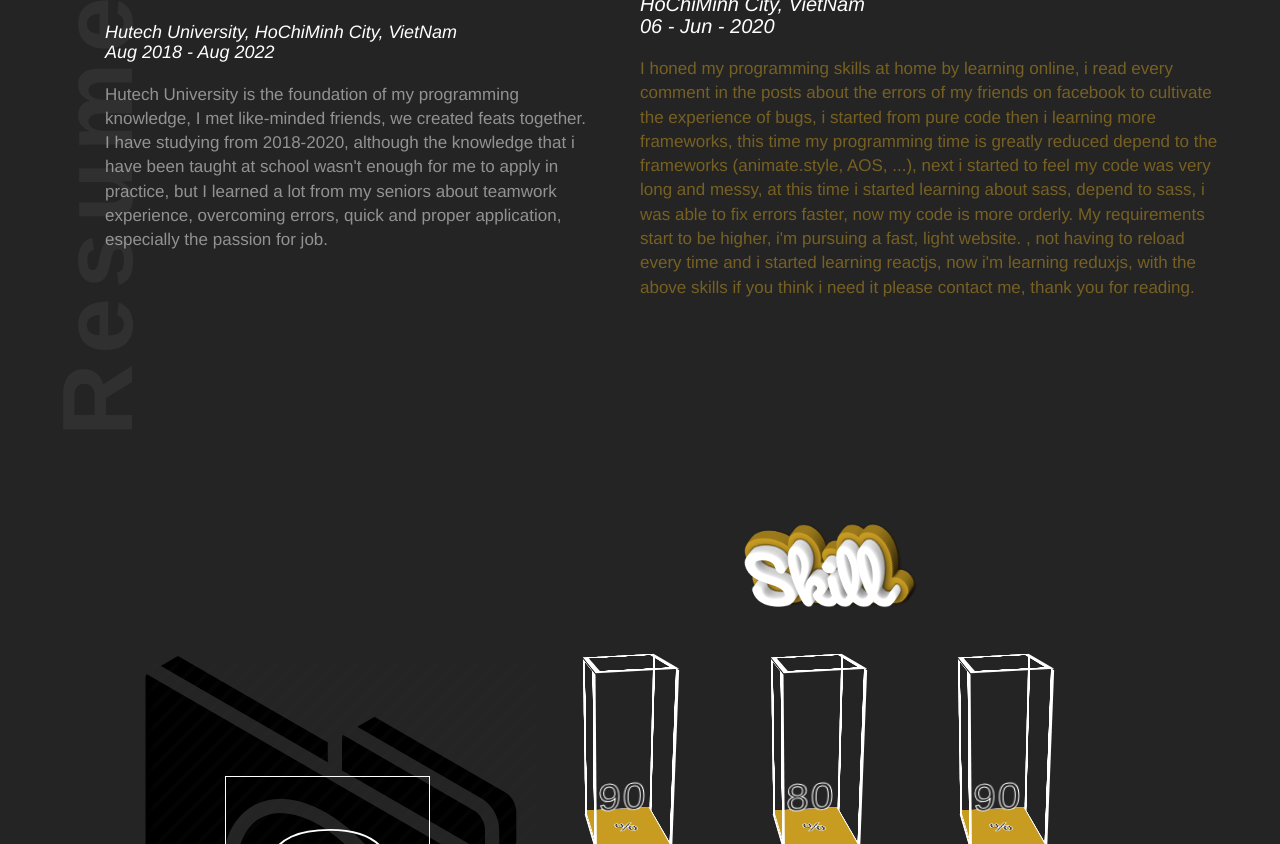
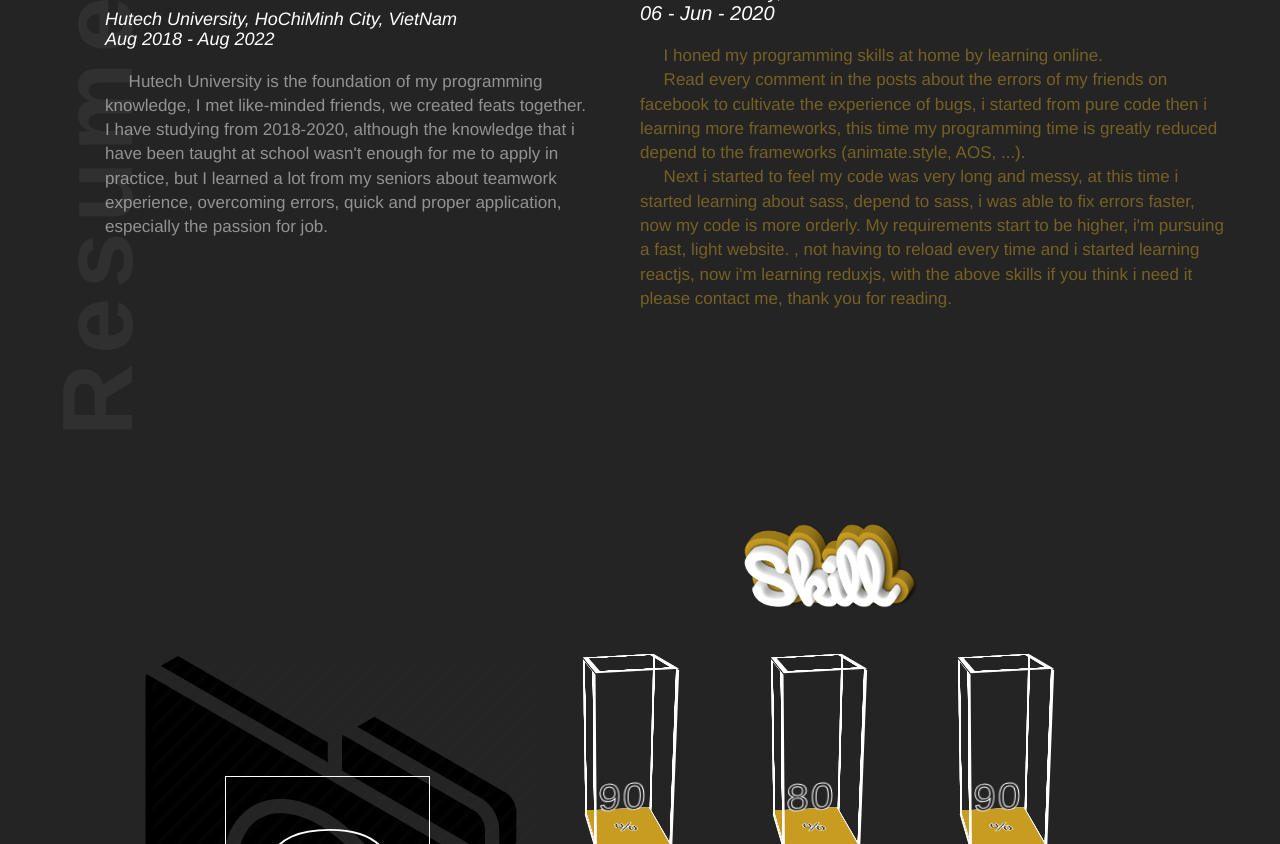
Before and after one commit to hoainho/Rem-Cv, a website: page index.html in a window 1280 px wide. Shown: the part 2684-3528 px from the top of the page. Drawn offline with nearby package versions, Linux system fonts and the light colour scheme; animation ran at ten frames a second.

Commit message:
edit content resume

```diff
--- a/index.html
+++ b/index.html
@@ -267,7 +267,7 @@
 
                   <h4 class="resume-content--education_hamberger__sub"><i>Hutech University, HoChiMinh City, VietNam <br>
                     Aug 2018 - Aug 2022 </i></h4>
-                  <p class="resume-content--education_hamberger__content">Hutech University is the foundation of my programming knowledge,  I met like-minded friends, we created feats together. I have studying from 2018-2020, although the knowledge that i have been taught at school wasn't enough for me to apply in practice, but I learned a lot from my seniors about teamwork  experience, overcoming errors, quick and proper application, especially the passion for job.</p>
+                  <p class="resume-content--education_hamberger__content">&nbsp;&nbsp;&nbsp;&nbsp;&nbsp;Hutech University is the foundation of my programming knowledge,  I met like-minded friends, we created feats together. I have studying from 2018-2020, although the knowledge that i have been taught at school wasn't enough for me to apply in practice, but I learned a lot from my seniors about teamwork  experience, overcoming errors, quick and proper application, especially the passion for job.</p>
               </div>
 
             </div>
@@ -294,7 +294,11 @@
               <div class="resume-content--experience_hamberger">
                   <h4 class="resume-content--experience_hamberger__tittle"><i>HoChiMinh City, VietNam <br>
                    06 - Jun - 2020 </i></h4>
-                  <p class="resume-content--experience_hamberger__content">I honed my programming skills at home by learning online, i read every comment in the posts about the errors of my friends on facebook to cultivate the experience of bugs, i started from pure code then i learning more frameworks, this time my programming time is greatly reduced depend to the frameworks (animate.style, AOS, ...), next i started to feel my code was very long and messy, at this time i started learning about sass, depend to sass, i was able to fix errors faster, now my code is more orderly. My requirements start to be higher, i'm pursuing a fast, light website. , not having to reload every time and i started learning reactjs, now i'm learning reduxjs, with the above skills if you think i need it please contact me, thank you for reading.</p>
+                  <p class="resume-content--experience_hamberger__content">&nbsp;&nbsp;&nbsp;&nbsp;&nbsp;I honed my programming skills at home by learning online.
+                    <br>
+                    &nbsp;&nbsp;&nbsp;&nbsp;&nbsp;Read every comment in the posts about the errors of my friends on facebook to cultivate the experience of bugs, i started from pure code then i learning more frameworks, this time my programming time is greatly reduced depend to the frameworks (animate.style, AOS, ...).
+                     <br>
+                     &nbsp;&nbsp;&nbsp;&nbsp;&nbsp;Next i started to feel my code was very long and messy, at this time i started learning about sass, depend to sass, i was able to fix errors faster, now my code is more orderly. My requirements start to be higher, i'm pursuing a fast, light website. , not having to reload every time and i started learning reactjs, now i'm learning reduxjs, with the above skills if you think i need it please contact me, thank you for reading.</p>
               </div>
 
             </div>
@@ -574,7 +578,7 @@
       <!-----------FOOTER---------->
       <footer class="footer" id="footer">
         <div class="row">
-            <div class="col-sx-6 col-sm-6 col-md-6 col-lg-6 footer-copyright"> <p>© RemAlw</p></div>
+            <div class="col-sx-6 col-sm-6 col-md-6 col-lg-6 footer-copyright"> <p>&#169; RemAlw</p></div>
             <div class="col-sx-6 col-sm-6 col-md-6 col-lg-6 footer-address">
                 <ul class="footer-address--list">
                     <li class="footer-address--item">
```
